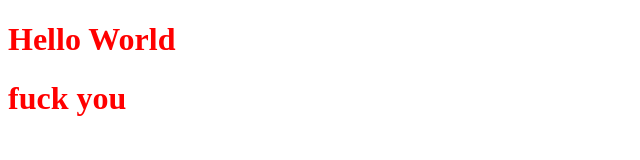
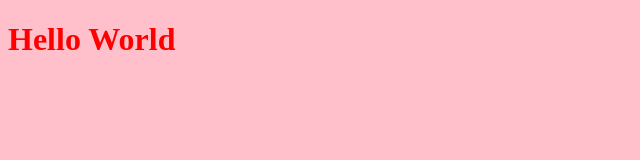
Before and after one commit to ZTFree/project_first, a plain HTML site: page index.html in a window 1280 px wide. Shown: the whole page, without its empty margins (0-640 px from the left). Drawn offline with Linux system fonts and the light colour scheme.

Commit message:
branch b2

```diff
--- a/index.html
+++ b/index.html
@@ -11,7 +11,6 @@
 
 <body>
     <h1>Hello World</h1>
-    <h1>fuck you</h1>
 </body>
 
 </html>
--- a/style.css
+++ b/style.css
@@ -1,3 +1,7 @@
 h1 {
     color: red;
 }
+
+body {
+    background-color: pink;
+}
```
